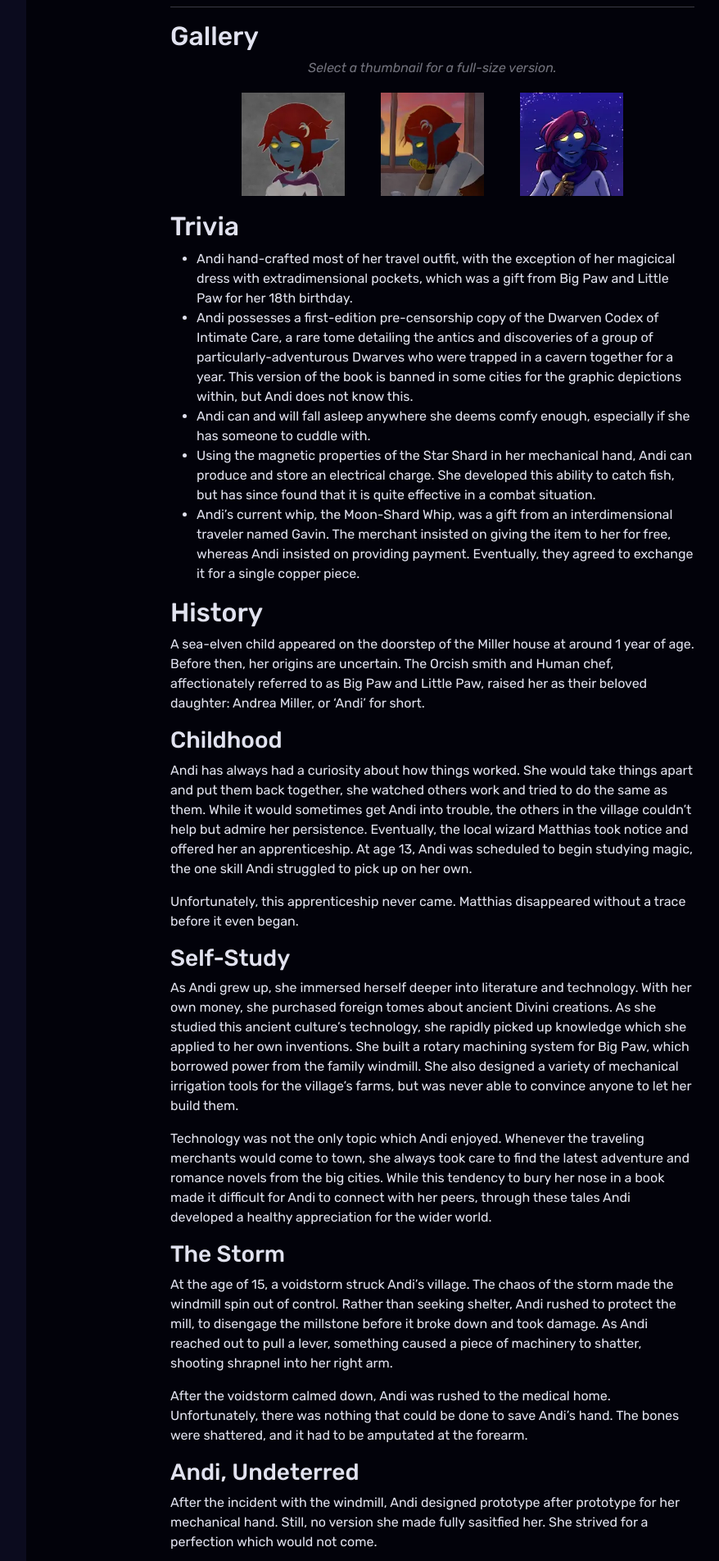
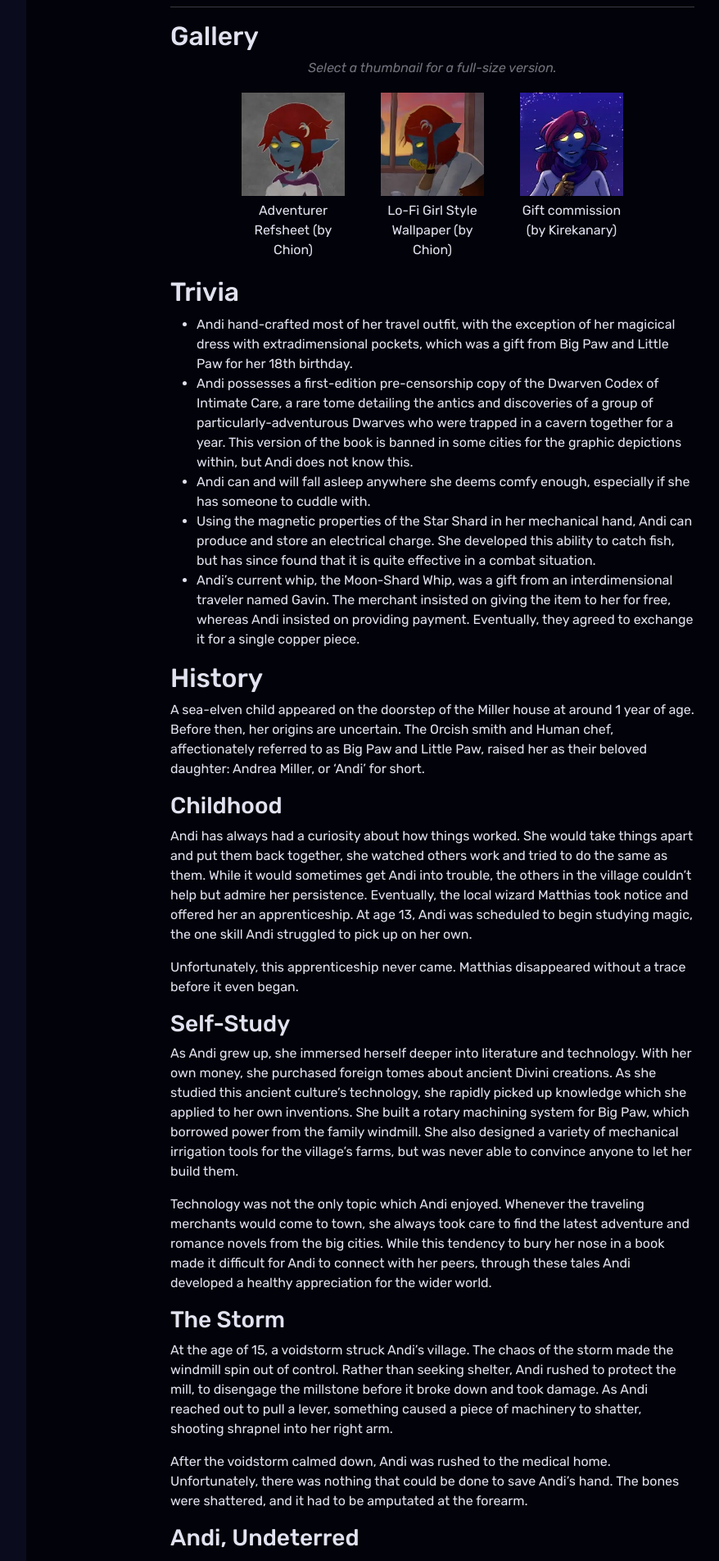
Before and after one commit to ChionReverie/characters.chion.me, a Jekyll site: the page built from _characters/rpg/andi.md, in a window 1280 px wide. Shown: the part 938-2842 px from the top of the page at 82% size, without its empty margins (256-1134 px from the left). Built offline with Jekyll 4.4.1, drawn with Linux system fonts in a browser that asks for light colours; the table of contents is made by our own code.

Commit message:
Added captions to Andi's gallery

```diff
--- a/_data/gallery/andi.yml
+++ b/_data/gallery/andi.yml
@@ -1,9 +1,12 @@
 reference:
   thumb: "/assets/gallery/andi/Andi-Miller-2.thumb.webp"
   max: "/assets/gallery/andi/Andi-Miller-2.max.webp"
+  description: "Adventurer Refsheet (by Chion)"
 lofi:
   thumb: "/assets/gallery/andi/Andi-Lofi.thumb.webp"
   max: "/assets/gallery/andi/Andi-Lofi.max.webp"
+  description: "Lo-Fi Girl Style Wallpaper (by Chion)"
 commission:
   thumb: "/assets/gallery/andi/Andi_comm.thumb.webp"
   max: "/assets/gallery/andi/Andi_comm.max.webp"
+  description: "Gift commission (by Kirekanary)"
```
